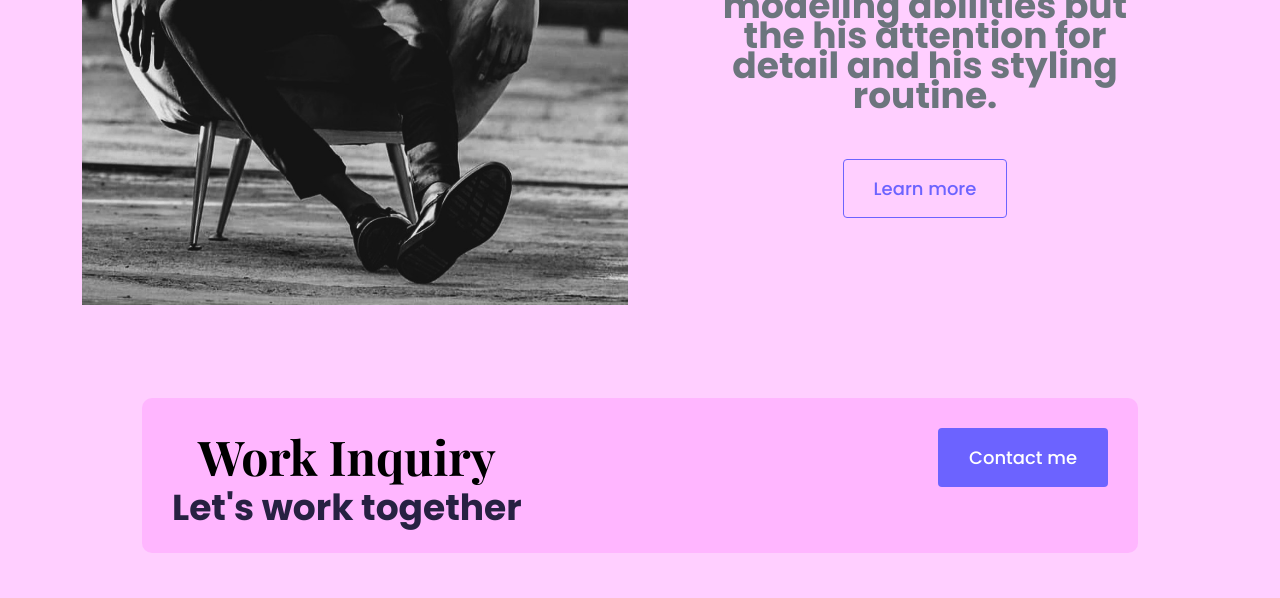
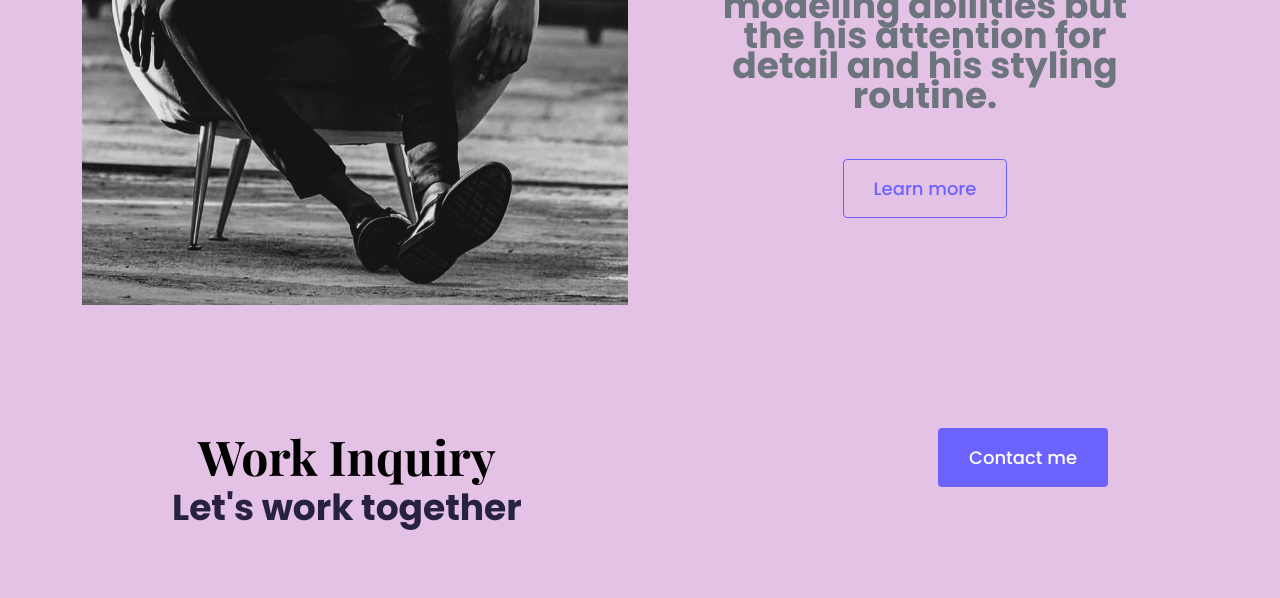
Before and after one commit to onalennaleso/my-empty-folder, a website built with Parcel: page index.html in a window 1280 px wide. Shown: the part 2699-3297 px from the top of the page. Built offline with nearby package versions, Linux system fonts and the light colour scheme.

Commit message:
css change

```diff
--- a/src/styles.css
+++ b/src/styles.css
@@ -1,6 +1,6 @@
 :root {
     --branding-color: #6c63ff;
-    --secondary-color: #f9f7;
+    --secondary-color: hsl(297, 41%, 83%);
     --heading-font-family: "Playfair Display", serif;
     --default-font-family: "Poppins", sans-serif;
 }
```
